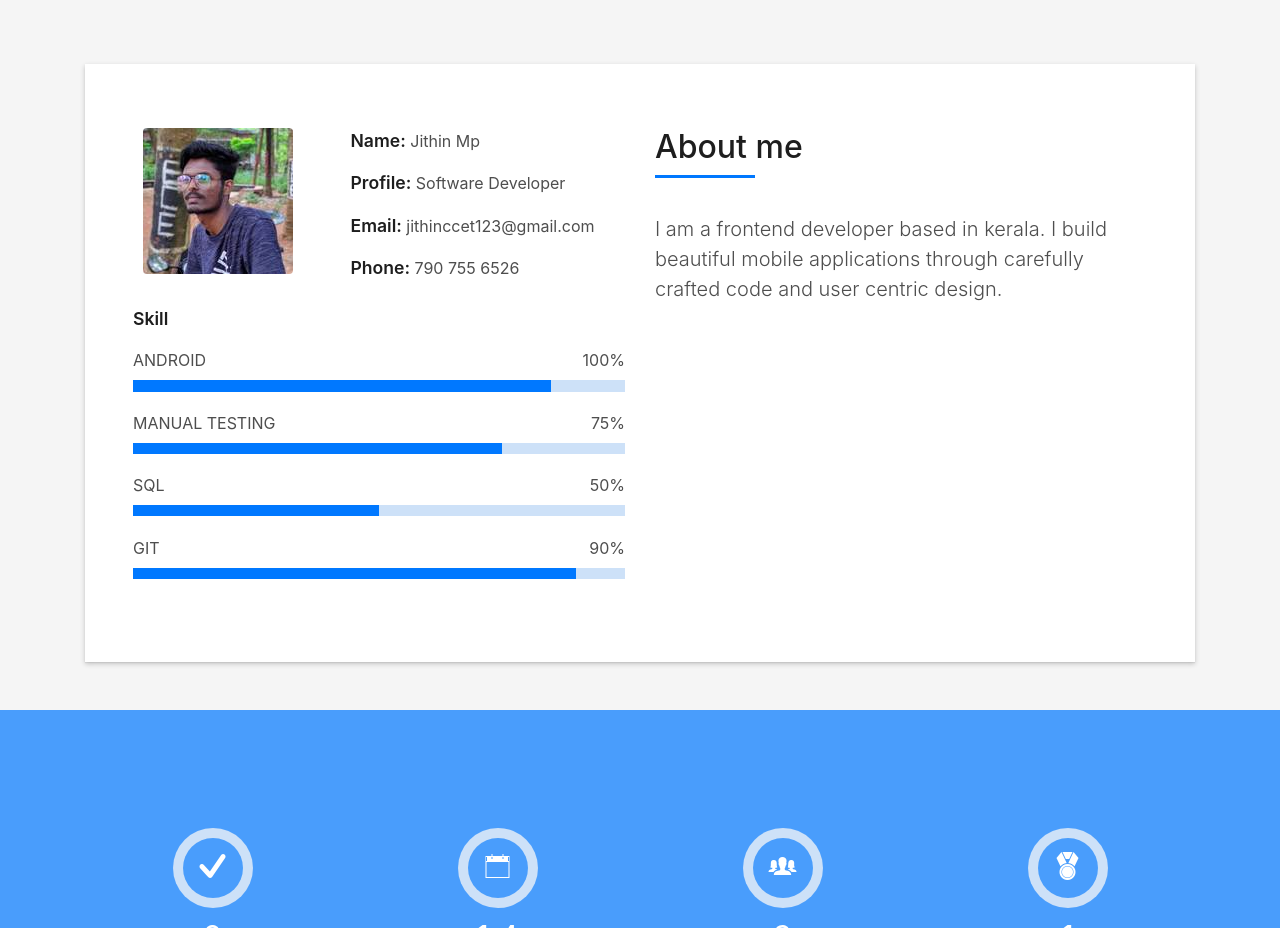
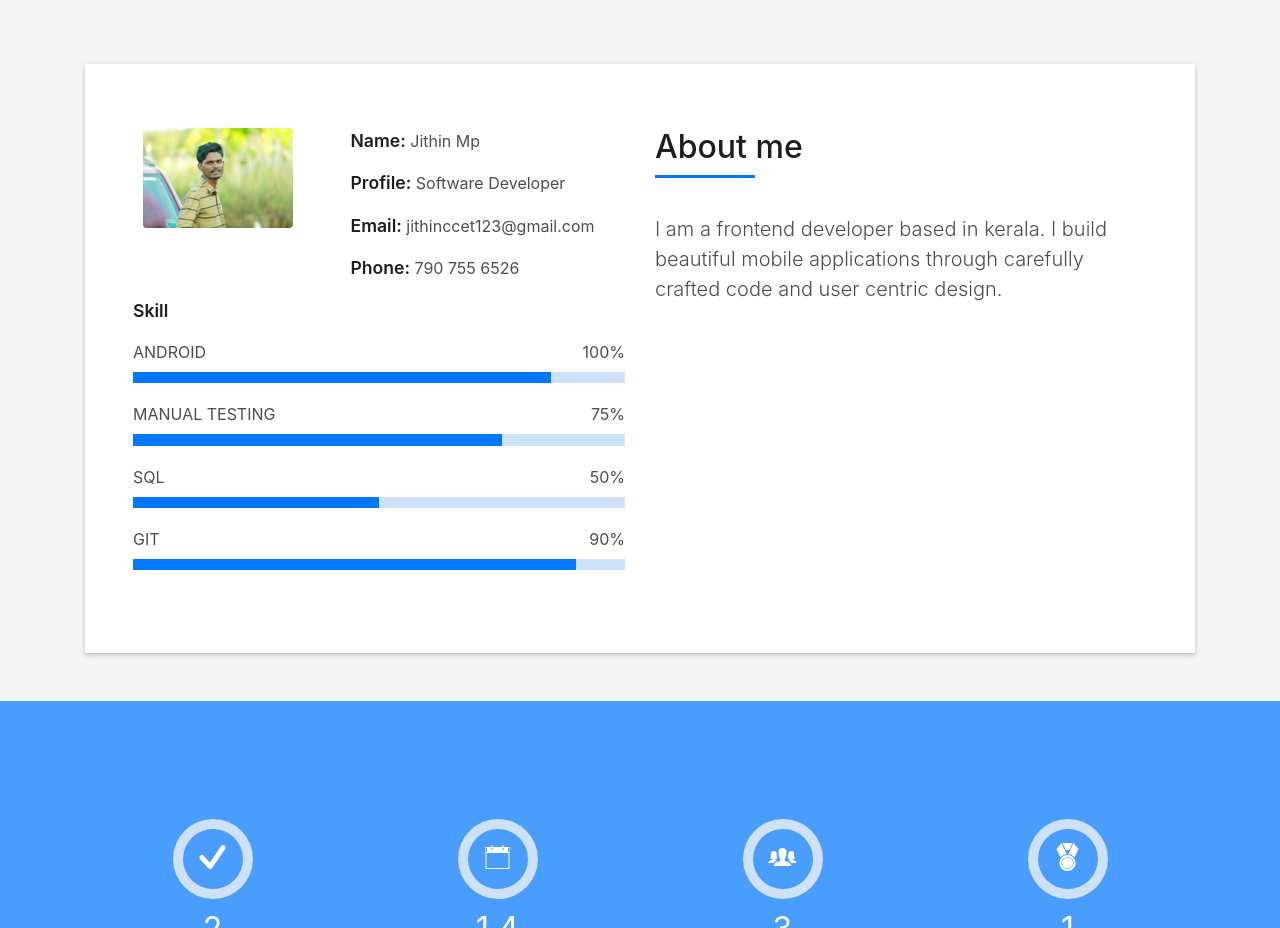
Before and after one commit to Jithin-velayudhan/Personl-website, a plain HTML site: page index.html in a window 1280 px wide. Shown: the part 800-1728 px from the top of the page. Drawn offline with Linux system fonts and the light colour scheme; files whose address does not match are found by name.

Commit message:
2nd commit

```diff
--- a/index.html
+++ b/index.html
@@ -83,7 +83,7 @@
                 <div class="row">
                   <div class="col-sm-6 col-md-5">
                     <div class="about-img">
-                      <img src="img/newpf.jpeg" class="img-fluid rounded b-shadow-a" alt="">
+                      <img src="img/Personal2.jpg" class="img-fluid rounded b-shadow-a" alt="">
                     </div>
                   </div>
                   <div class="col-sm-6 col-md-7">
```
Also changed, not shown: img/Personal2.jpg (added), img/newpf.jpeg (deleted), img/pfim.jpeg (deleted), img/post-3.jpg (deleted).
